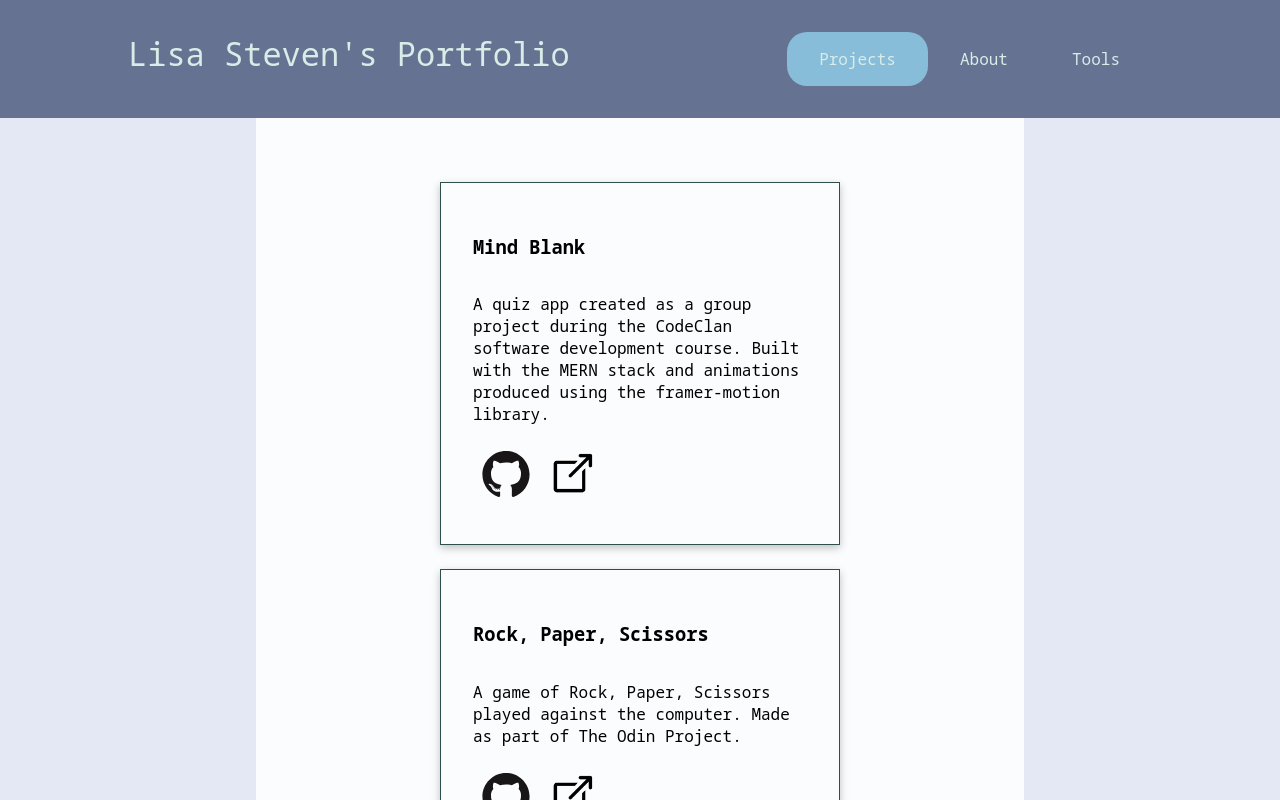
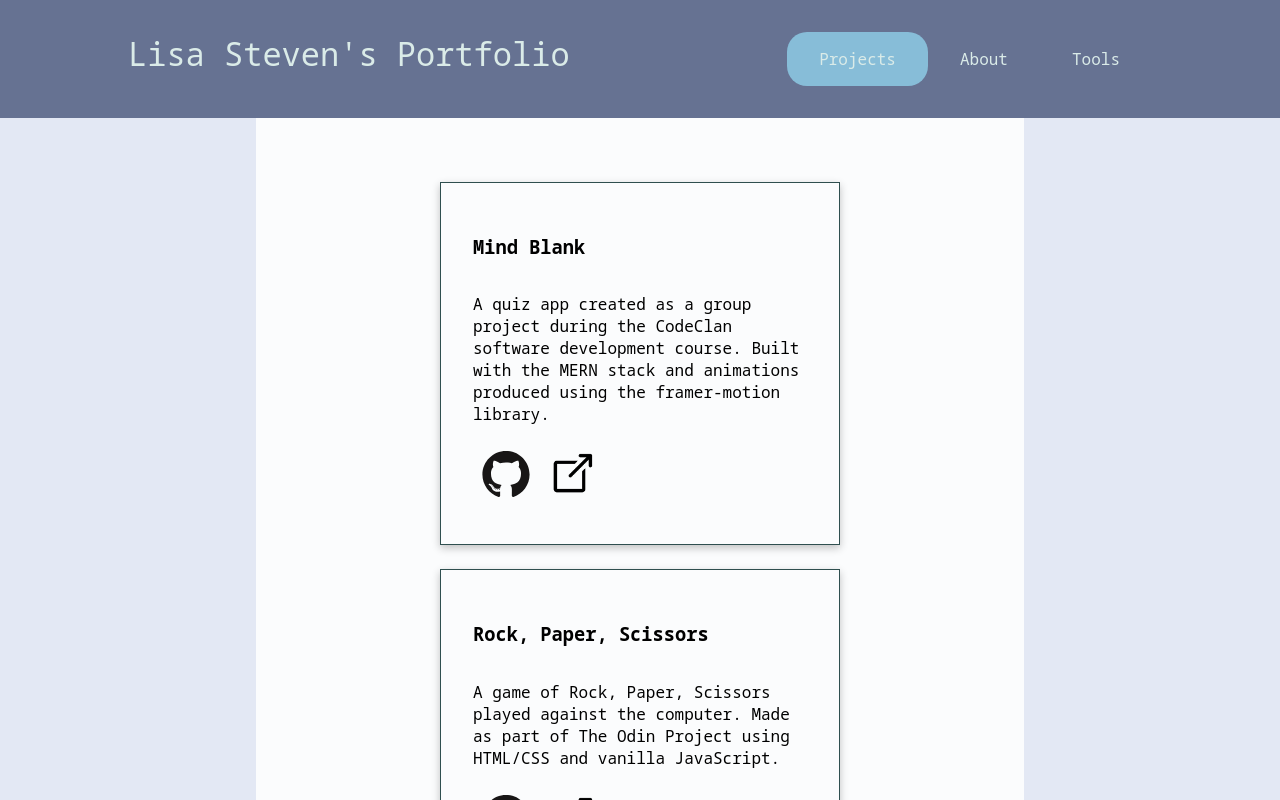
Before and after one commit to LisaS7/portfolio-home, a React (Create React App) app in the folder react-home/: page /projects in a window 1280 px wide. Shown: the top 800 px of the page. Built offline with nearby package versions, Linux system fonts and the light colour scheme.

Commit message:
Commented navbar code. Finished description for RPS.

```diff
--- a/react-home/src/components/navbar.jsx
+++ b/react-home/src/components/navbar.jsx
@@ -75,6 +75,7 @@ export default function Navbar() {
   );
 }
 
+// Custom link allows for highlighting the navbar item for the currently selected page
 function CustomLink({ to, children, ...props }) {
   const resolvedPath = useResolvedPath(to);
   const isActive = useMatch({ path: resolvedPath.pathname, end: true });
--- a/react-home/src/pages/Projects.jsx
+++ b/react-home/src/pages/Projects.jsx
@@ -27,7 +27,7 @@ export default function Projects() {
         <h3>Rock, Paper, Scissors</h3>
         <p>
           A game of Rock, Paper, Scissors played against the computer. Made as
-          part of The Odin Project.
+          part of The Odin Project using HTML/CSS and vanilla JavaScript.
         </p>
         <ButtonBox>
           <GitHub repo="RockPaperScissors" />
```
